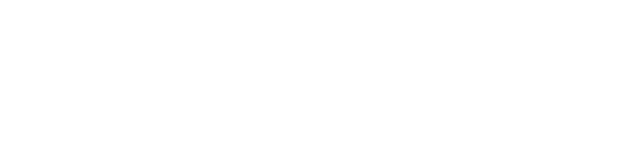
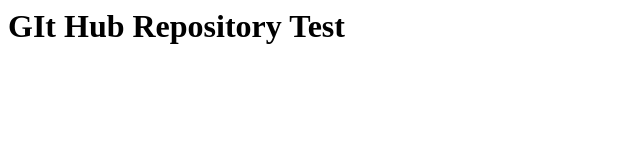
Before and after one commit to ruso1515/html-portfolio, a plain HTML site: page index.html in a window 1280 px wide. Shown: the whole page, without its empty margins (0-640 px from the left). Drawn offline with Linux system fonts and the light colour scheme.

Commit message:
Update index.html

```diff
--- a/index.html
+++ b/index.html
@@ -1,5 +1,5 @@
 <!-- TODO 1: Create the HTML Boilerplate -->
-
+<h1>GIt Hub Repository Test</h1>
 <!-- TODO 2: Add Your previous projects' HTML into the public folder -->
 
 <!-- TODO 3: Take screenshots of your project previews and add the images to the images folder -->
```
